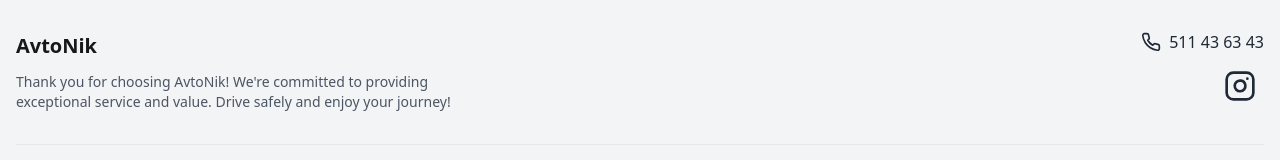
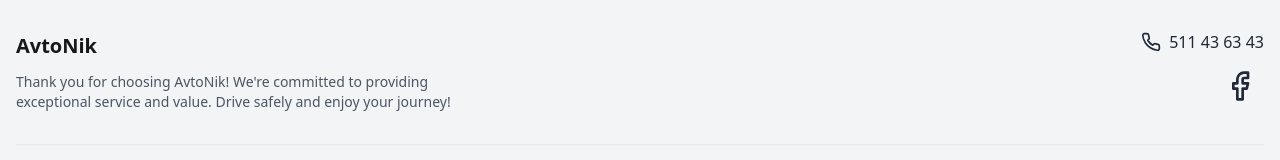
Before and after one commit to 1PasT1/AvtoNik, a React (Vite) app: page / in a window 1280 px wide. Shown: the part 2408-2568 px from the top of the page. Built offline with nearby package versions, Linux system fonts and the light colour scheme; no server answers.

Commit message:
Update Footer.tsx

```diff
--- a/src/components/Footer.tsx
+++ b/src/components/Footer.tsx
@@ -1,5 +1,5 @@
 import { Link } from "react-router-dom";
-import { Instagram, Phone } from "lucide-react";
+import { Facebook, Phone } from "lucide-react";
 import { Button } from "@/components/ui/button";
 
 interface FooterProps {
@@ -40,13 +40,13 @@ export function Footer({ language }: FooterProps) {
             </a>
 
             <a
-              href="https://www.instagram.com/avtonikrental/"
+              href="https://www.facebook.com/profile.php?id=61581156422826"
               target="_blank"
               rel="noopener noreferrer"
               className="p-2 rounded-full hover:bg-gray-200 transition-colors duration-200"
             >
-              <Instagram className="h-8 w-8 text-gray-800" />
-              <span className="sr-only">Instagram</span>
+              <Facebook className="h-8 w-8 text-gray-800" />
+              <span className="sr-only">Facebook</span>
             </a>
           </div>
         </div>
```
